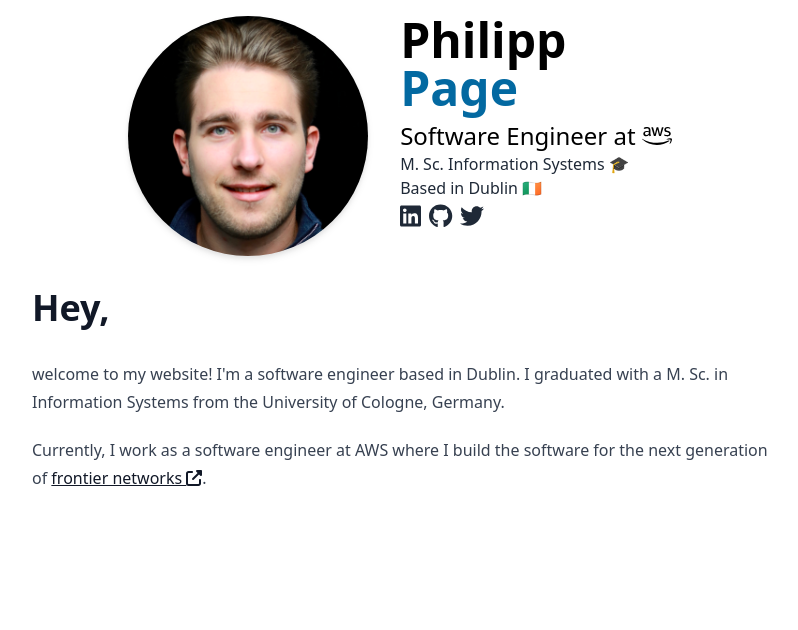
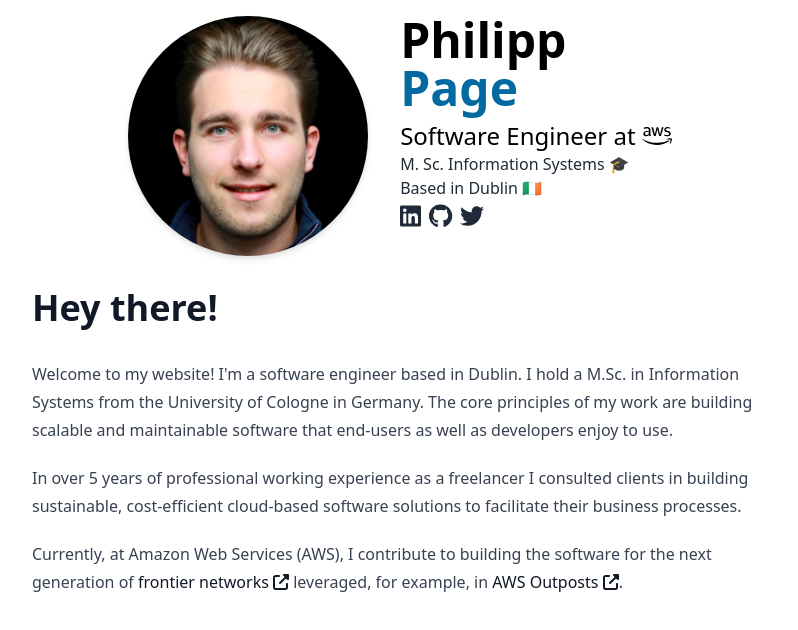
Before and after one commit to phipag/philipp-page, a Next.js app: page / in a window 1280 px wide. Shown: the top 630 px of the page, without its empty margins (240-1038 px from the left). Built offline with nearby package versions, Linux system fonts and the light colour scheme.

Commit message:
Update text for introduction.

```diff
--- a/app/sections/contact-card.tsx
+++ b/app/sections/contact-card.tsx
@@ -20,7 +20,7 @@ export default function ContactCard() {
         </h1>
         <p className="mt-2 md:text-2xl">
           Software Engineer at{" "}
-          <a href="https://aws.amazon.com/outposts" target="_blank">
+          <a href="https://aws.amazon.com/" target="_blank">
             <FontAwesomeIcon className="hover:text-[#ff9900]" icon={faAws} />
           </a>
         </p>
--- a/app/sections/intro.tsx
+++ b/app/sections/intro.tsx
@@ -4,17 +4,25 @@ import { FontAwesomeIcon } from "@fortawesome/react-fontawesome";
 export default function Intro() {
   return (
     <>
-      <h1>Hey,</h1>
+      <h1>Hey there!</h1>
       <p>
-        welcome to my website! I&apos;m a software engineer based in Dublin. I
-        graduated with a M. Sc. in Information Systems from the University of
-        Cologne, Germany.
+        Welcome to my website! I&apos;m a software engineer based in Dublin. I hold a M.Sc. in Information Systems from
+        the University of Cologne in Germany. The core principles of my work are building scalable and maintainable
+        software that end-users as well as developers enjoy to use.
       </p>
       <p>
-        Currently, I work as a software engineer at AWS where I build the
-        software for the next generation of{" "}
-        <a href="https://aws.amazon.com/outposts" target="_blank">
+        In over 5 years of professional working experience as a freelancer I consulted clients in building sustainable,
+        cost-efficient cloud-based software solutions to facilitate their business processes.
+        {/*TODO: Include references to a portfolio here.*/}
+      </p>
+      <p>
+        Currently, at Amazon Web Services (AWS), I contribute to building the software for the next generation of{" "}
+        <a href="https://aws.amazon.com/edge/" className="no-underline hover:text-sky-700" target="_blank">
           frontier networks <FontAwesomeIcon icon={faUpRightFromSquare} />
+        </a>{" "}
+        leveraged, for example, in{" "}
+        <a href="https://aws.amazon.com/" className="no-underline hover:text-sky-700" target="_blank">
+          AWS Outposts <FontAwesomeIcon icon={faUpRightFromSquare} />
         </a>
         .
       </p>
```
